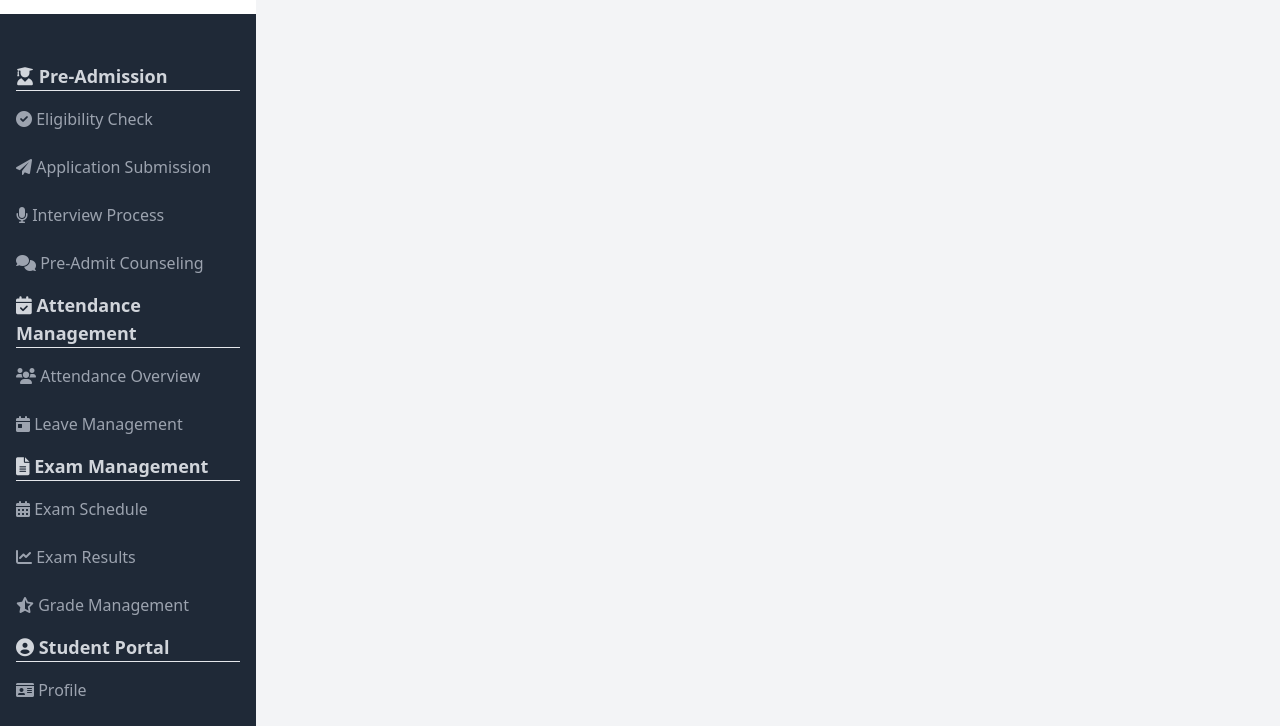
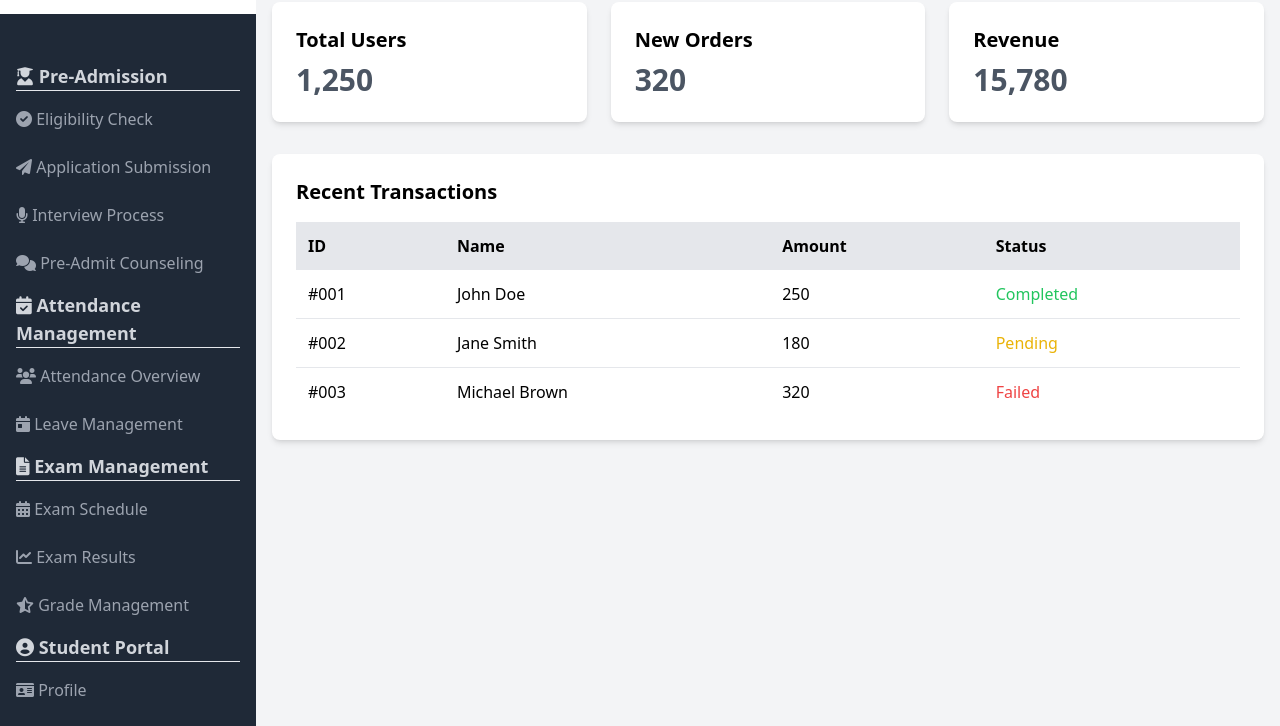
Before and after one commit to AcetiansTechnologies/Deployment-20251, a plain HTML site: page index.html in a window 1280 px wide. Shown: the part 210-936 px from the top of the page. Drawn offline with nearby package versions, Linux system fonts and the light colour scheme.

Commit message:
Dashboard Design

```diff
--- a/index.html
+++ b/index.html
@@ -42,6 +42,57 @@
                 <h1 class="text-3xl font-semibold text-gray-800">Welcome to the Admin Panel</h1>
                 <p class="text-gray-600 mt-4">Manage your modules, users, and content from the sidebar.</p>
             </div>
+
+            <!-- Cards Section -->
+            <div class="grid grid-cols-1 md:grid-cols-3 gap-6 mt-6">
+                <div class="bg-white shadow-md p-6 rounded-lg">
+                    <h2 class="text-xl font-semibold">Total Users</h2>
+                    <p class="text-gray-600 mt-2 text-3xl font-bold">1,250</p>
+                </div>
+                <div class="bg-white shadow-md p-6 rounded-lg">
+                    <h2 class="text-xl font-semibold">New Orders</h2>
+                    <p class="text-gray-600 mt-2 text-3xl font-bold">320</p>
+                </div>
+                <div class="bg-white shadow-md p-6 rounded-lg">
+                    <h2 class="text-xl font-semibold">Revenue</h2>
+                    <p class="text-gray-600 mt-2 text-3xl font-bold">15,780</p>
+                </div>
+            </div>
+
+            <!-- Table Section -->
+            <div class="mt-8 bg-white shadow-md rounded-lg p-6">
+                <h2 class="text-xl font-semibold mb-4">Recent Transactions</h2>
+                <table class="w-full border-collapse">
+                    <thead>
+                        <tr class="bg-gray-200">
+                            <th class="p-3 text-left">ID</th>
+                            <th class="p-3 text-left">Name</th>
+                            <th class="p-3 text-left">Amount</th>
+                            <th class="p-3 text-left">Status</th>
+                        </tr>
+                    </thead>
+                    <tbody>
+                        <tr class="border-b">
+                            <td class="p-3">#001</td>
+                            <td class="p-3">John Doe</td>
+                            <td class="p-3">250</td>
+                            <td class="p-3 text-green-500">Completed</td>
+                        </tr>
+                        <tr class="border-b">
+                            <td class="p-3">#002</td>
+                            <td class="p-3">Jane Smith</td>
+                            <td class="p-3">180</td>
+                            <td class="p-3 text-yellow-500">Pending</td>
+                        </tr>
+                        <tr>
+                            <td class="p-3">#003</td>
+                            <td class="p-3">Michael Brown</td>
+                            <td class="p-3">320</td>
+                            <td class="p-3 text-red-500">Failed</td>
+                        </tr>
+                    </tbody>
+                </table>
+            </div>
         </div>
     </div>
 </body>
```
Also changed, not shown: eligibility/academic.html (renamed from eligiblity/academic.html), eligibility/age.html (renamed from eligiblity/age.html), eligibility/language.html (renamed from eligiblity/language.html).
